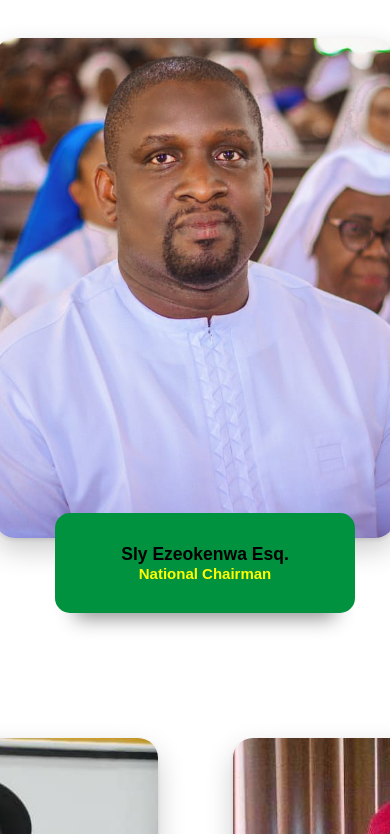
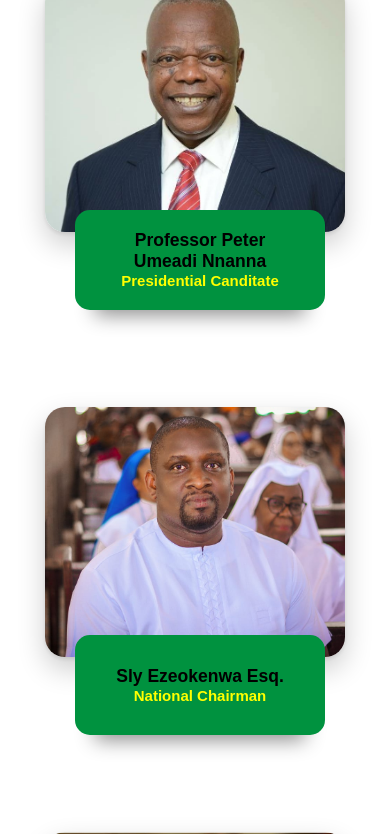
Before and after one commit to Dikadera/APGA, a plain HTML site: page index.html in a window 390 px wide. Shown: the part 1166-2000 px from the top of the page. Drawn offline with nearby package versions, Linux system fonts and the light colour scheme.

Commit message:
worked on the mobile responsiveness

```diff
--- a/index.html
+++ b/index.html
@@ -60,7 +60,7 @@
                 </div>
             </div>
         </section>
-        <div class="kyp">
+        <div class="kyp_logo">
             <h1 > <i class="fa-brands fa-watchman-monitoring fa-2xl" style="color: #00923f;"></i>   Key People</h1>
         </div>
         <section class="sectionkeypeople">
@@ -107,7 +107,7 @@
                         <img src="img/chekwas.jpg" alt="">
                         <div class="key_profile">
                             <h3>Chief Chikwas okorie </h3>
-                            <h4>Anambra State Governor</h4>
+                            <h4>Founder</h4>
                         </div>
                     </div>
                 </div>
--- a/scss/_landingPage.scss
+++ b/scss/_landingPage.scss
@@ -64,7 +64,7 @@
 
 
     //KEY PEOPLE
-    .kyp{
+    .kyp_logo{
         display: flex;
         align-items: center;
         justify-content: center;
@@ -510,6 +510,7 @@ footer {
         background-color: $primarycolor;
         padding: 5px;
         text-align: center;
+
         // position: absolute;
         // bottom: 0;
 
@@ -525,4 +526,144 @@ footer {
 
 
 }
+
+
+
+
+
+
+//MOBILE RESPONSIVENESS
+@media (max-width: 768px) {
+    .hero {
+        margin-bottom: 100px;
+    }
+    .image-container{
+
+        height: 100vh;
+
+        .text{
+            left: 0 !important;
+            h1{
+                font-size: 50px;
+            }
+        }
+    }
+
+    .keys  {
+        flex-direction: column;
+        gap: none !important;
+        margin-bottom: 100px !important;
+        .key_people {
+            width: 300px !important;
+            height: 350px !important;
+            padding-bottom: 100px;
+        }
+        .key_profile {
+            top: 65% !important;
+            left: 10% !important;
+            width: 250px !important;
+            padding-inline: 10%;
+            h3 {
+                text-align: center;
+            }
+        }
+
+    }
+    .candidates {
+        flex-direction: column;
+        padding-inline: 10%;
+        margin-bottom: 200px;
+
+        .candidateimg{
+          width: 70%;
+          height: 100vh;
+
+        }
+
+    }
+    .history {
+        height: 100vh;
+        h1 {
+            padding-bottom: 20px;
+        }
+        .historynote {
+            p {
+                font-size: 15px;
+            }
+        }
+    }
+
+    .president {
+        flex-direction: column;
+        gap: 1rem;
+
+
+        .presidentimg {
+            width: 100vw;
+            padding-inline: 10%;
+        }
+        .missiongoals {
+            width: 100vw;
+            padding-inline: 10%;
+        }
+    }
+
+    .news {
+        padding-inline: 10%;
+
+        h1 {
+            font-size: 20px;
+            padding-bottom: 10px !important;
+            padding-top: 100px;
+
+            i {
+                font-size: 40px;
+            }
+        }
+
+
+
+        .news-container {
+            height: 100vh;
+            flex-direction: column;
+            gap: 1rem;
+            .news-img {
+                width: 100%;
+
+            }
+            .news-p {
+                width: 100%;
+
+                h2 {
+                    font-size: 18px;
+
+                }
+
+                .readmore  {
+                    bottom: 0;
+                    width: 100px;
+                    height: 40px;
+                    a {
+                        font-size: 15px;
+                    }
+                }
+            }
+        }
+    }
+
+    footer {
+        height: 250px;
+
+        .footer-container {
+
+            .navlinks {
+                flex-direction: column;
+                gap: 10px;
+                a {
+                    font-size: 18px;
+                }
+            }
+        }
+    }
 }
+}
```
Also changed, not shown: aboutus.html (added, +100 -0 lines), css/styles.css.
